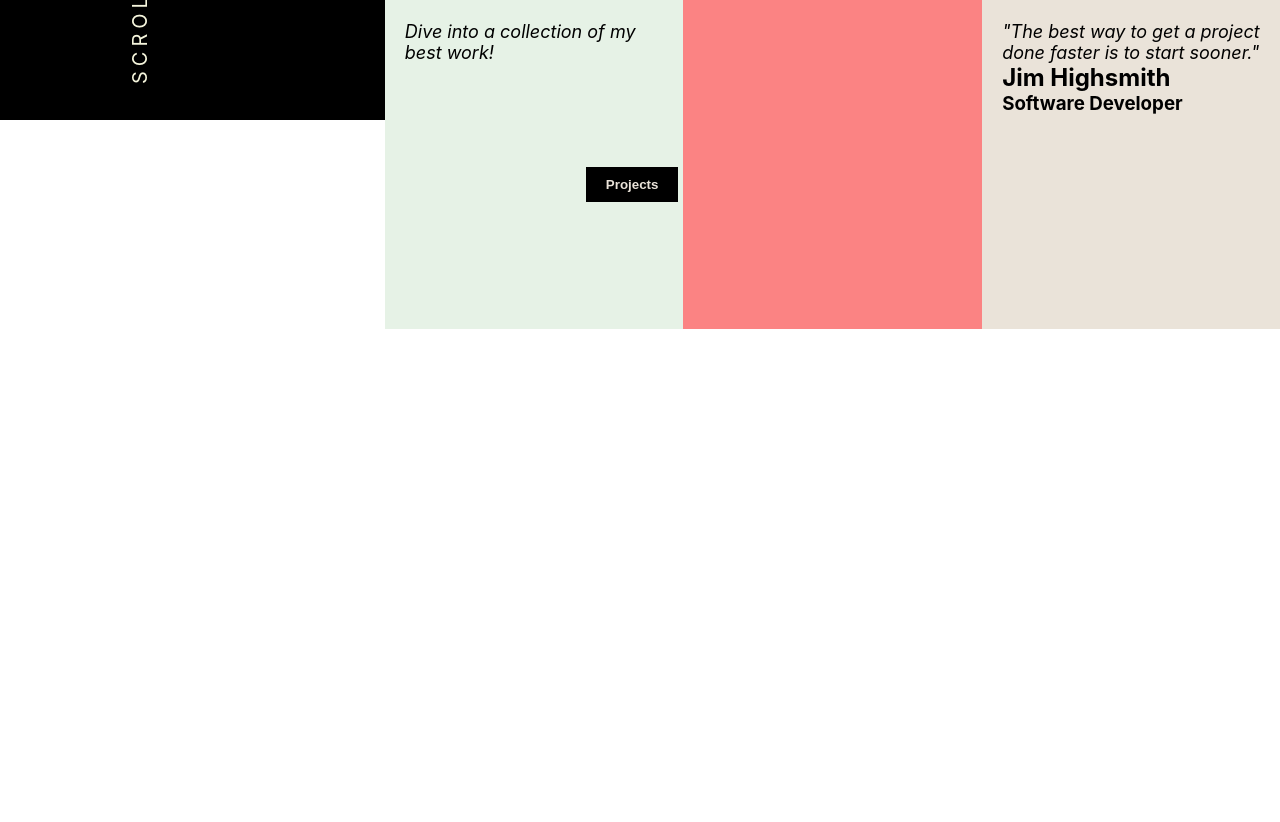
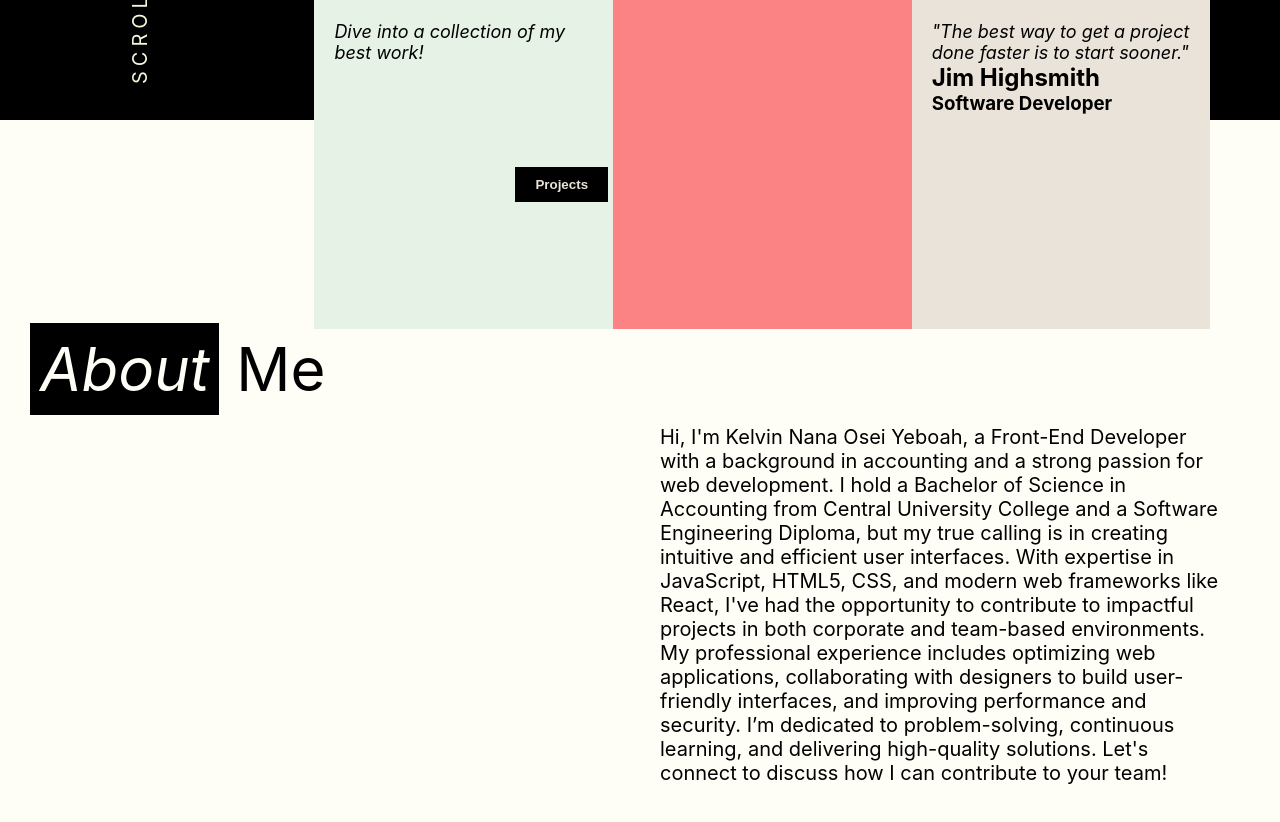
Before and after one commit to knoy00/Portfolio, a React (Create React App) app: page / in a window 1280 px wide. Shown: the part 680-1502 px from the top of the page. Before the commit the page ends 1009 px from the top, so only its background shows below. Built offline with nearby package versions, Linux system fonts and the light colour scheme.

Commit message:
Modified Styling

```diff
--- a/package.json
+++ b/package.json
@@ -9,6 +9,7 @@
     "react": "^18.3.1",
     "react-dom": "^18.3.1",
     "react-scripts": "5.0.1",
+    "react-scroll": "^1.9.0",
     "web-vitals": "^2.1.4"
   },
   "scripts": {
--- a/src/App.css
+++ b/src/App.css
@@ -1,38 +1,8 @@
 .App {
   text-align: center;
+
 }
 
-.App-logo {
-  height: 40vmin;
-  pointer-events: none;
+html {
+  scroll-behavior: smooth;
 }
-
-@media (prefers-reduced-motion: no-preference) {
-  .App-logo {
-    animation: App-logo-spin infinite 20s linear;
-  }
-}
-
-.App-header {
-  background-color: #282c34;
-  min-height: 100vh;
-  display: flex;
-  flex-direction: column;
-  align-items: center;
-  justify-content: center;
-  font-size: calc(10px + 2vmin);
-  color: white;
-}
-
-.App-link {
-  color: #61dafb;
-}
-
-@keyframes App-logo-spin {
-  from {
-    transform: rotate(0deg);
-  }
-  to {
-    transform: rotate(360deg);
-  }
-}
--- a/src/App.js
+++ b/src/App.js
@@ -1,12 +1,15 @@
 import React from "react";
 import Navbar from "./Components/Navbar.js";
 import Hero from "./Components/Hero.js";
+import About from "./Components/About.js";
+import './App.css';
 
 function App() {
   return (
     <div>
       <Navbar />
       <Hero />
+      <About />
     </div>
   );
 }
--- /dev/null
+++ b/src/Components/About.css
@@ -0,0 +1,45 @@
+*{
+    padding: 0;
+    margin: 0;
+    box-sizing: border-box;
+    scroll-behavior: smooth;
+}
+
+/* Add this in Navbar.css, About.css, or a new global.css */
+html {
+    scroll-behavior: smooth;
+  }
+
+
+.about{
+    background-color: #fefef6;
+    width: 100%;
+    height: 100vh;
+    position: relative;
+    padding: 30px;
+    scroll-behavior: smooth;
+}
+
+.about_header{
+    font-size: 60px;
+    margin-top: 15%;
+    display: block;
+}
+
+.about_header span{
+    background-color: #000000;
+    color: #fefef6;
+    padding: 10px;
+    font-style: italic;
+}
+
+.about_content{
+    width: 50%;
+    padding: 20px;
+    margin-left: 50%;
+}
+
+.about_content p{
+    font-size: 20px;
+
+}
--- /dev/null
+++ b/src/Components/About.js
@@ -0,0 +1,21 @@
+import React from "react";
+import './About.css';
+
+function About(){
+    return(
+        <div className="about" id="About">
+            <div className="about_header"><span>About</span> Me</div>
+
+            <div className="about_content">
+                <p>Hi, I'm Kelvin Nana Osei Yeboah, a Front-End Developer with a background in accounting and a strong passion for web development. I hold a Bachelor of Science in Accounting from Central University College and a Software Engineering Diploma, but my true calling is in creating intuitive and efficient user interfaces.
+
+                With expertise in JavaScript, HTML5, CSS, and modern web frameworks like React, I've had the opportunity to contribute to impactful projects in both corporate and team-based environments. My professional experience includes optimizing web applications, collaborating with designers to build user-friendly interfaces, and improving performance and security.
+
+                I’m dedicated to problem-solving, continuous learning, and delivering high-quality solutions. Let's connect to discuss how I can contribute to your team!
+                </p>
+            </div>
+        </div>
+    )
+}
+
+export default About;
--- a/src/Components/Hero.css
+++ b/src/Components/Hero.css
@@ -2,6 +2,7 @@
     margin: 0;
     padding: 0;
     box-sizing: border-box;
+    scroll-behavior: smooth;
 }
 
 .hero{
@@ -12,7 +13,14 @@
     padding: 20px;
     position: relative;
     transition: .4s ease-in-out;
+    scroll-behavior: smooth;
 }
+
+/* Add this in Navbar.css, About.css, or a new global.css */
+html {
+    scroll-behavior: smooth;
+  }
+
 
 .hero_title{
     font-size: 55px;
@@ -43,13 +51,12 @@
     position: absolute;
     width: 70%;
     height: 60vh;
-
     margin-top: 5%;
-    margin-left: 28.5%;
+    margin-left: 23%;
     display: flex;
     align-items: center;
     justify-content: center;
-
+    z-index: 1;
 }
 
 .hero_section .section_1, .section_2, .section_3{
--- a/src/Components/Navbar.css
+++ b/src/Components/Navbar.css
@@ -2,6 +2,7 @@
     margin: 0;
     padding: 0;
     box-sizing: border-box;
+    scroll-behavior: smooth;
 }
 .navbar{
     width: 100%;
@@ -12,6 +13,7 @@
     color: rgb(251, 251, 251);
     font-family: 'Poppins';
     padding: 10px 30px;
+    scroll-behavior: smooth;
 }
 
 .nav_links{
--- a/src/Components/Navbar.js
+++ b/src/Components/Navbar.js
@@ -1,7 +1,15 @@
-import React from "react";
+import React, { useState } from "react";
+import { Link } from "react-scroll";
+
+
 import './Navbar.css';
 
 function Navbar(){
+
+    const [click, setClick] = useState(false);
+    const handleClick = () => setClick(!click);
+
+    const closeMenu = () => setClick(false)
     return(
         <div className="navbar">
             <div className="nav_logo">
@@ -14,7 +22,7 @@ function Navbar(){
 
             <div className="nav_links">
                 <ul>
-                    <li><a href="">About</a></li>
+                    <li><Link to="About" spy={true} smooth={true} offset={0} duration={1000} onClick={closeMenu}>About</Link></li>
                     <li><a href="">Projects</a></li>
                 </ul>
             </div>
--- a/src/index.css
+++ b/src/index.css
@@ -5,6 +5,7 @@ body {
     sans-serif;
   -webkit-font-smoothing: antialiased;
   -moz-osx-font-smoothing: grayscale;
+  scroll-behavior: smooth;
 }
 
 code {
```
Also changed, not shown: 1 other file (tests, documents, lock files or other folders).
